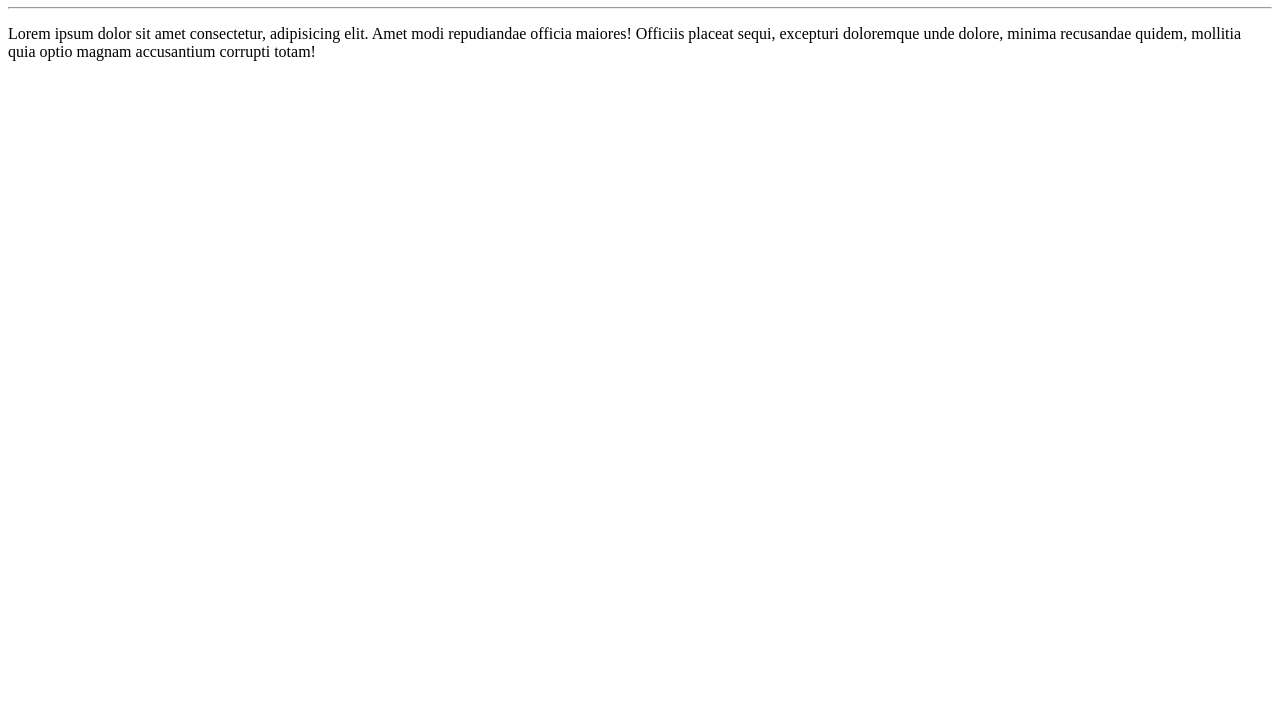
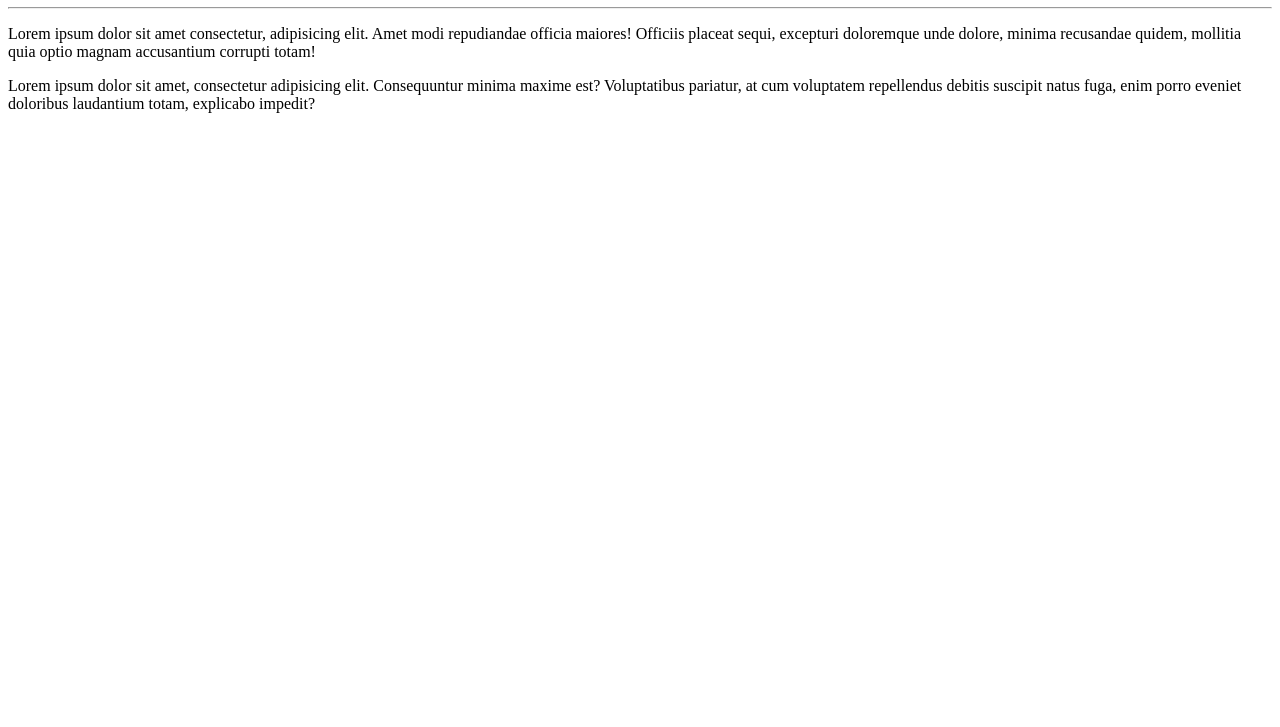
Before and after one commit to edilenemartins91/Ola-Mundo, a plain HTML site: page site-exemplo/index.html in a window 1280 px wide. Shown: the part 73-800 px from the top of the page. Drawn offline with Linux system fonts and the light colour scheme.

Commit message:
adicionei um paragrafo

```diff
--- a/site-exemplo/index.html
+++ b/site-exemplo/index.html
@@ -9,5 +9,6 @@
     <h1>Olá, mundo!</h1>
     <hr>
     <p>Lorem ipsum dolor sit amet consectetur, adipisicing elit. Amet modi repudiandae officia maiores! Officiis placeat sequi, excepturi doloremque unde dolore, minima recusandae quidem, mollitia quia optio magnam accusantium corrupti totam!</p>
+    <p>Lorem ipsum dolor sit amet, consectetur adipisicing elit. Consequuntur minima maxime est? Voluptatibus pariatur, at cum voluptatem repellendus debitis suscipit natus fuga, enim porro eveniet doloribus laudantium totam, explicabo impedit?</p>
 </body>
 </html>
```
